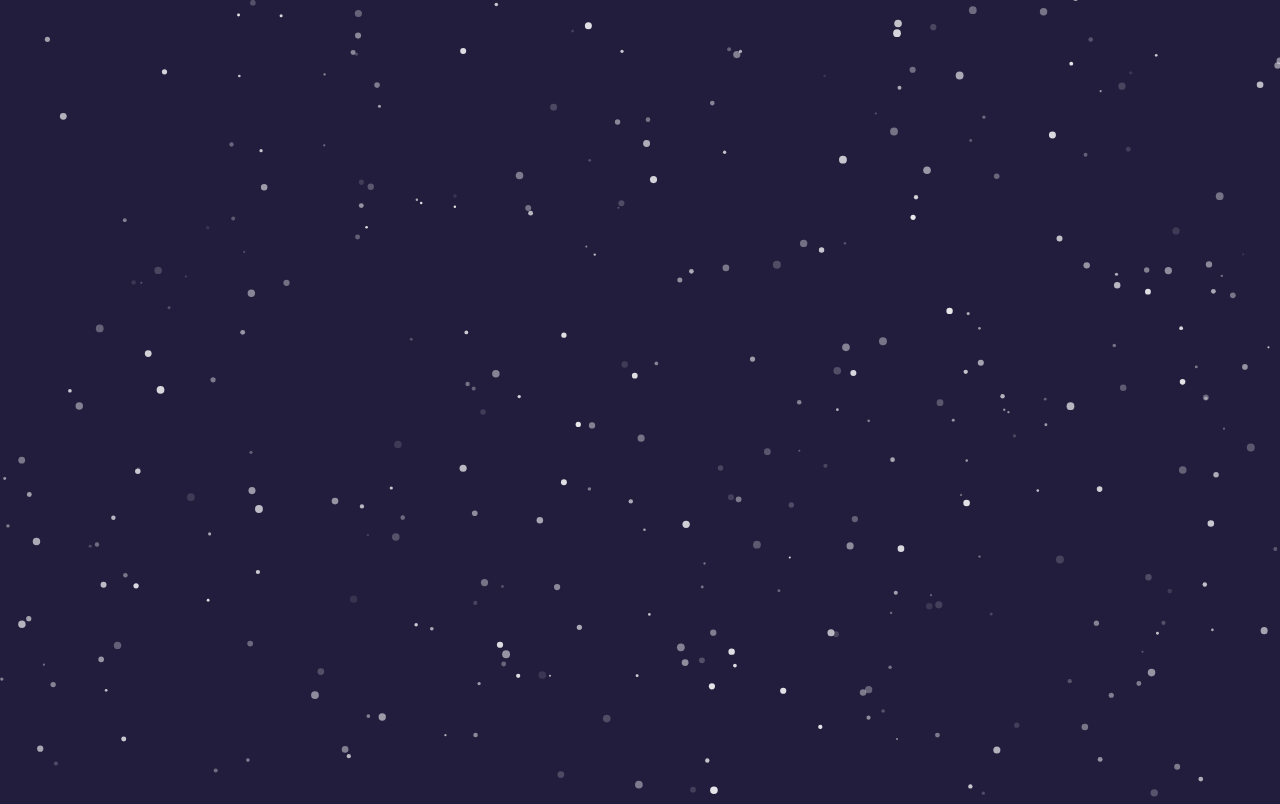
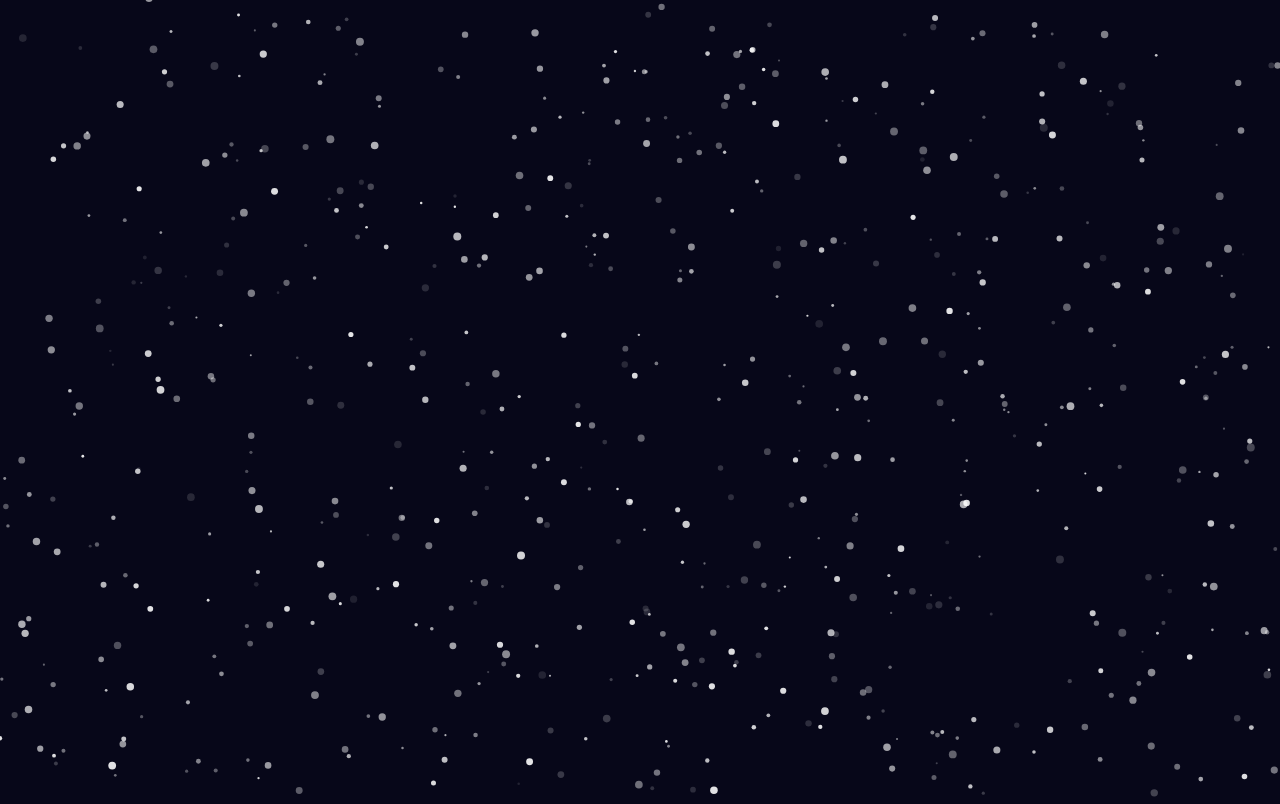
Before and after one commit to caleywoods/snOwMG, a plain HTML site: page index.html in a window 1280 px wide. Drawn offline with Linux system fonts and the light colour scheme.

Commit message:
Finished

```diff
--- a/index.html
+++ b/index.html
@@ -5,7 +5,7 @@
         <meta name="viewport" content="width=device-width, initial-scale=1">
         <style>
             html, body {
-                background: rgb(34, 29, 61);
+                background: #070719;
                 height: 100%;
                 padding: 0;
                 margin: 0;
--- a/snow.js
+++ b/snow.js
@@ -1,4 +1,3 @@
-// could also do an IIFE here
 class SnowCanvas {
     constructor() {
         this.canvas = document.createElement('canvas');
@@ -41,22 +40,18 @@ class SnowCanvas {
                 this.ctx.restore();
             });
         }
+
         requestAnimationFrame( this.boundUpdate );
     }
 
     createSnowflakes() {
-        console.log('creating snowflakes');
-        this.snowFlakes = [];
-        const numFlakes = Math.ceil( window.innerWidth / 2 );
-        for ( let i = 0; i < numFlakes; i++ ) {
+        for ( let i = 0; i < window.innerWidth; i++ ) {
             this.snowFlakes.push( new Snowflake() );
         }
     }
-
 }
 
 class Snowflake{
-    // need width/height of the arc/circle/flurry and vertical and horizontal velocity
     constructor() {
         this.alpha = 0;
         this.radius = 0;
@@ -65,7 +60,6 @@ class Snowflake{
         this.x = 0;
         this.y = 0;
 
-        // actually make the flakes...who knew.
         this.reset();
     }
 
```
